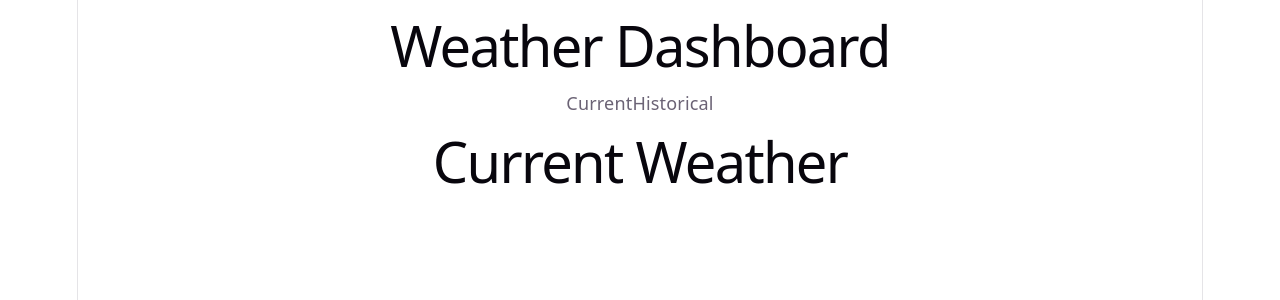
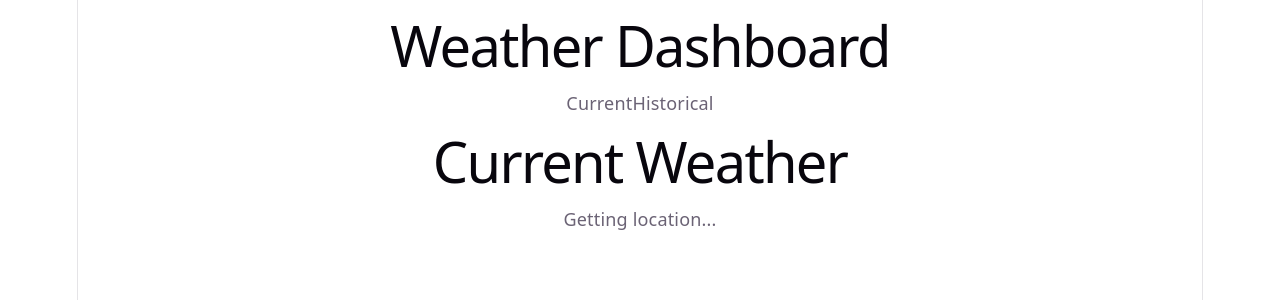
Before and after one commit to Rachit753/Weather-dashboard, a React app in the folder frontend/: page / in a window 1280 px wide. Shown: the top 300 px of the page. Built offline with nearby package versions, Linux system fonts and the light colour scheme; no server answers; the HTML template or start-up script is replaced by a standard one.

Commit message:
Phase 2 complete: implemented geolocation and fetched weather data from Open-Meteo API

```diff
--- /dev/null
+++ b/frontend/src/hooks/useLocation.js
@@ -0,0 +1,39 @@
+import { useState, useEffect } from "react";
+
+function useLocation() {
+  const [location, setLocation] = useState({
+    latitude: null,
+    longitude: null,
+    error: null,
+  });
+
+  useEffect(() => {
+    if (!navigator.geolocation) {
+      setLocation((prev) => ({
+        ...prev,
+        error: "Geolocation not supported",
+      }));
+      return;
+    }
+
+    navigator.geolocation.getCurrentPosition(
+      (position) => {
+        setLocation({
+          latitude: position.coords.latitude,
+          longitude: position.coords.longitude,
+          error: null,
+        });
+      },
+      (error) => {
+        setLocation((prev) => ({
+          ...prev,
+          error: error.message,
+        }));
+      }
+    );
+  }, []);
+
+  return location;
+}
+
+export default useLocation;
--- a/frontend/src/pages/CurrentWeather.jsx
+++ b/frontend/src/pages/CurrentWeather.jsx
@@ -1,7 +1,28 @@
+import { useEffect, useState } from "react";
+import useLocation from "../hooks/useLocation";
+import { fetchWeather } from "../services/weatherApi";
+
 function CurrentWeather() {
+  const { latitude, longitude, error } = useLocation();
+  const [weather, setWeather] = useState(null);
+
+  useEffect(() => {
+    if (latitude && longitude) {
+      fetchWeather(latitude, longitude).then((data) => {
+        console.log("Weather Data:", data);
+        setWeather(data);
+      });
+    }
+  }, [latitude, longitude]);
+
   return (
     <div className="max-w-6xl mx-auto p-4 text-center">
       <h1 className="text-2xl font-bold">Current Weather</h1>
+
+      {!latitude && !error && <p>Getting location...</p>}
+      {error && <p className="text-red-500">{error}</p>}
+
+      {weather && <p className="mt-4">Data fetched successfully ✅</p>}
     </div>
   );
 }
--- /dev/null
+++ b/frontend/src/services/weatherApi.js
@@ -0,0 +1,13 @@
+export async function fetchWeather(lat, lon) {
+  try {
+    const res = await fetch(
+      `https://api.open-meteo.com/v1/forecast?latitude=${lat}&longitude=${lon}&hourly=temperature_2m,relativehumidity_2m,precipitation,visibility,windspeed_10m`
+    );
+
+    const data = await res.json();
+    return data;
+  } catch (err) {
+    console.error("API Error:", err);
+    return null;
+  }
+}
```
